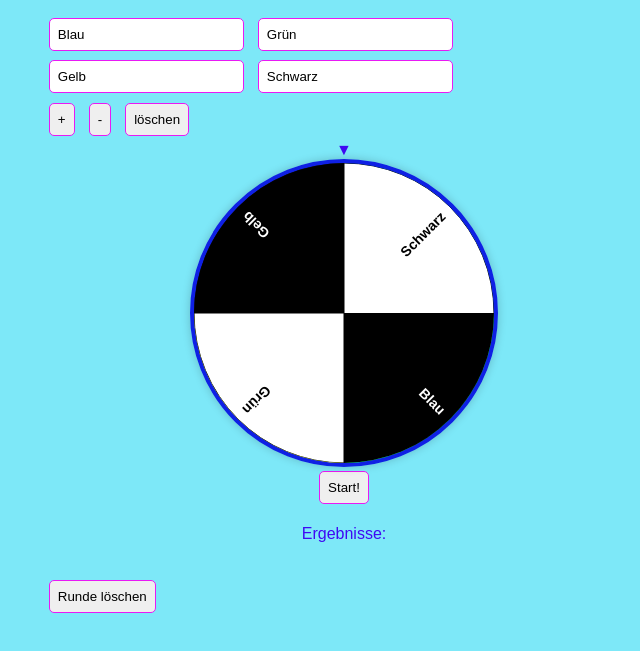
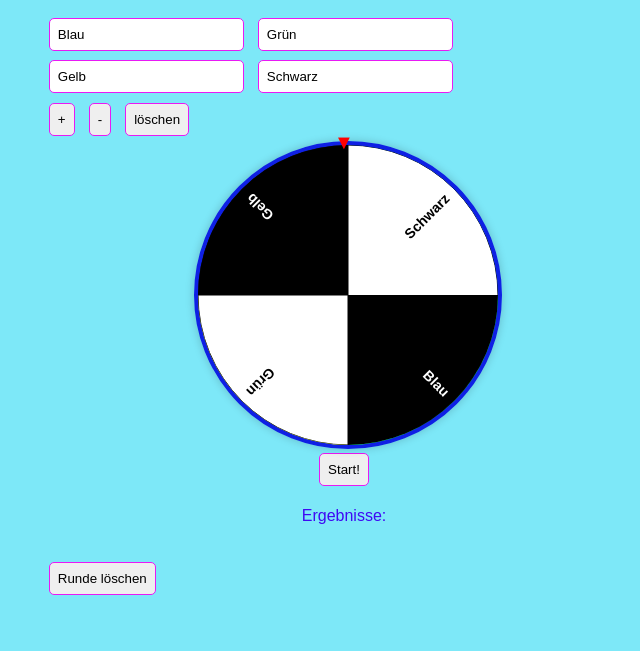
Before and after one commit to talia-kolk/Webentwicklung, a plain HTML site: page Web.drehrad.html/webdrehrad.html in a window 1280 px wide. Shown: the part 117-768 px from the top of the page, without its empty margins (296-936 px from the left). Drawn offline with Linux system fonts and the light colour scheme.

Commit message:
css pfeil

```diff
--- a/Web.drehrad.html/webdrehrad.css
+++ b/Web.drehrad.html/webdrehrad.css
@@ -56,3 +56,18 @@ body {
     text-align: center;
     margin: 0 .2rem;
   }
+  .rad-wrapper {
+    position: relative;
+    width: 300px;
+    margin: auto;
+  }
+
+  .pfeil {
+    position: absolute;
+    top: -10px;
+    left: 50%;
+    transform: translateX(-50%);
+    font-size: 20px;
+    color: red;
+    z-index: 10;
+  }
```
